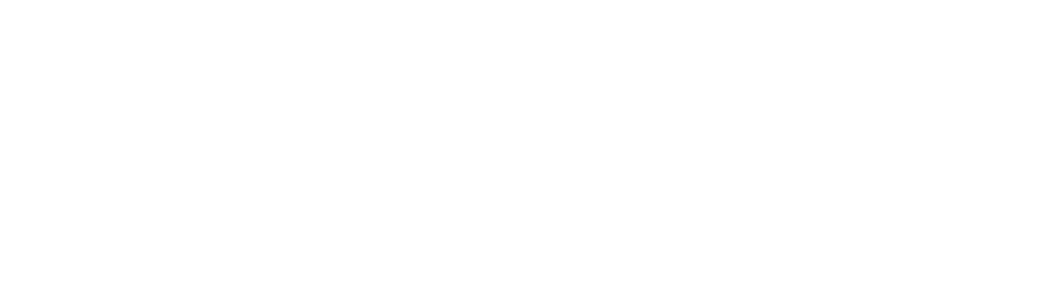
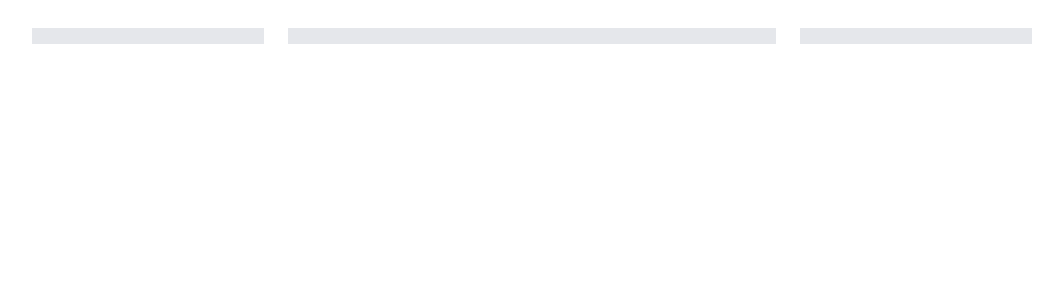
Before and after one commit to ahmadramadhaNn/code-the-design, a Vue app: page /jobless in a window 1280 px wide. Before the commit this address had no page. Shown: the top 300 px of the page, without its empty margins (108-1171 px from the left). Built offline with nearby package versions, Linux system fonts and the light colour scheme.

Commit message:
chore: setup poppins fonts

```diff
--- a/index.html
+++ b/index.html
@@ -4,6 +4,12 @@
     <meta charset="UTF-8" />
     <link rel="icon" type="image/svg+xml" href="/vite.svg" />
     <meta name="viewport" content="width=device-width, initial-scale=1.0" />
+    <link rel="preconnect" href="https://fonts.googleapis.com" />
+    <link rel="preconnect" href="https://fonts.gstatic.com" crossorigin />
+    <link
+      href="https://fonts.googleapis.com/css2?family=Poppins:wght@400;500;600;700&display=swap"
+      rel="stylesheet"
+    />
     <title>Vite + Vue</title>
   </head>
   <body>
--- a/src/App.vue
+++ b/src/App.vue
@@ -1,3 +1,5 @@
 <template>
-  <router-view></router-view>
+  <main>
+    <router-view></router-view>
+  </main>
 </template>
--- /dev/null
+++ b/src/components/joblesshero/Header.vue
@@ -0,0 +1,7 @@
+<template>
+  <header class="mx-auto w-[1000px] mt-7 grid grid-cols-4 gap-6">
+    <div class="border-8"></div>
+    <div class="col-span-2 border-8"></div>
+    <div class="border-8"></div>
+  </header>
+</template>
--- a/src/pages/ChatFlow.vue
+++ b/src/pages/ChatFlow.vue
@@ -4,7 +4,7 @@ import Header from "@/components/chatflow/Header.vue";
 
 <template>
   <Header />
-  <main>
+  <div>
     <h1>this is chatflow pages</h1>
-  </main>
+  </div>
 </template>
--- /dev/null
+++ b/src/pages/Jobless.vue
@@ -0,0 +1,9 @@
+<script setup>
+import Header from "@/components/joblesshero/Header.vue";
+</script>
+
+<template>
+  <div class="min-h-screen">
+    <Header />
+  </div>
+</template>
--- a/src/router/index.js
+++ b/src/router/index.js
@@ -12,6 +12,11 @@ const routes = [
     name: "Chatflow landing",
     component: () => import("@/pages/ChatFlow.vue"),
   },
+  {
+    path: "/jobless",
+    name: "Jobless Hero",
+    component: () => import("@/pages/Jobless.vue"),
+  },
 ];
 
 const router = createRouter({
```
Also changed, not shown: jsconfig.json (renamed from src/jsconfig.json).
